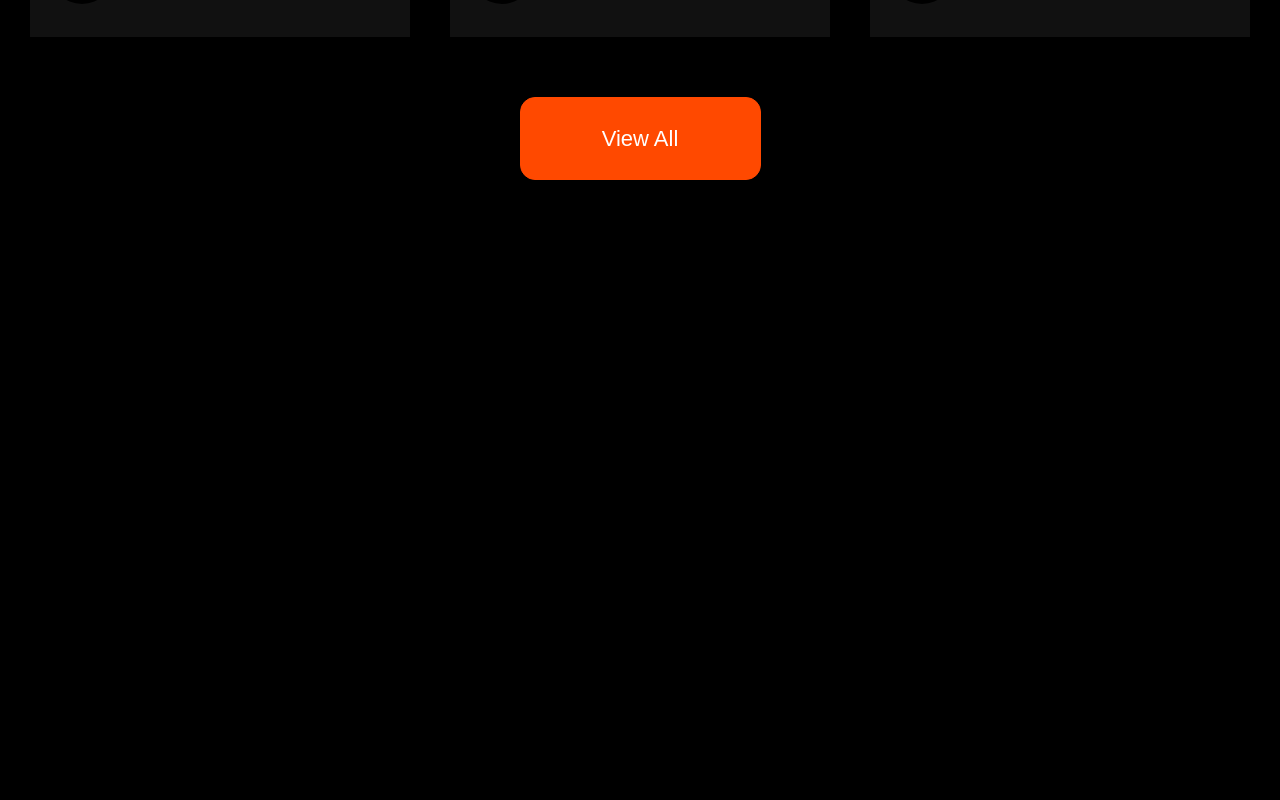
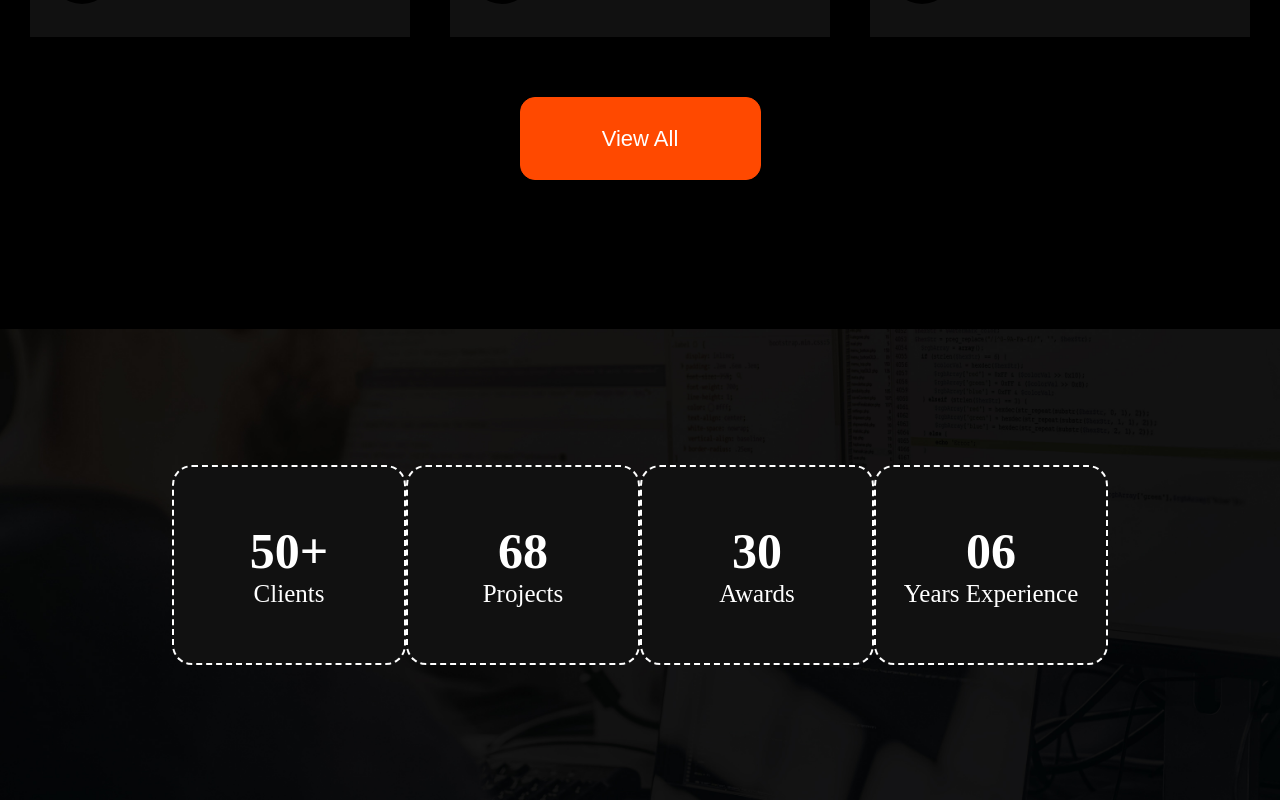
Before and after one commit to Sami-20s/coder-portfolio__react, a React (Create React App) app: page / in a window 1280 px wide. Shown: the part 2118-2918 px from the top of the page. Before the commit the page ends 2397 px from the top, so only its background shows below. Built offline with nearby package versions, Linux system fonts and the light colour scheme.

Commit message:
🎈 points added

```diff
--- a/src/App.js
+++ b/src/App.js
@@ -1,9 +1,10 @@
 import React from "react";
 import "./style/style.scss";
-import Nav from "./components/Nav.jsx";
-import Header from "./components/Header.jsx";
-import About from "./components/About.jsx";
+import Nav from "./components/Nav";
+import Header from "./components/Header";
+import About from "./components/About";
 import Services from "./components/Services";
+import Points from "./components/Points";
 
 function App() {
     const name = "Mr. John Weary";
@@ -16,6 +17,7 @@ function App() {
             <article>
                 <About />
                 <Services />
+                <Points />
             </article>
         </>
     );
--- /dev/null
+++ b/src/components/Points.jsx
@@ -0,0 +1,28 @@
+import React from "react";
+const pointsList = [
+    { id: 1, number: "50+", title: "Clients" },
+    { id: 2, number: "68", title: "Projects" },
+    { id: 3, number: "30", title: "Awards" },
+    { id: 4, number: "06", title: "Years Experience" },
+];
+const Points = () => {
+    return (
+        <>
+            <section id="points">
+                <div className="points__wrapper container">
+                    {pointsList.map(el => {
+                        const { id, number, title } = el;
+                        return (
+                            <div className="points__wrapper__item" key={id}>
+                                <h4>{number}</h4>
+                                <p>{title}</p>
+                            </div>
+                        );
+                    })}
+                </div>
+            </section>
+        </>
+    );
+};
+
+export default Points;
--- a/src/style/general/_general.scss
+++ b/src/style/general/_general.scss
@@ -25,6 +25,3 @@ a:visited {
     width: 100%;
     padding: 0 172px;
 }
-#fofy {
-    fill: red;
-}
--- /dev/null
+++ b/src/style/points/_points.scss
@@ -0,0 +1,37 @@
+#points {
+    width: 100%;
+    height: 471px;
+    background-size: cover;
+    background-image: url("./points-backgroud.jpg");
+    margin-top: 50px;
+    .points__wrapper {
+        display: flex;
+        align-items: center;
+        justify-content: space-between;
+        width: 100%;
+        height: 471px;
+        &__item {
+            display: flex;
+            flex-direction: column;
+            justify-content: center;
+            align-items: center;
+            width: 245px;
+            height: 200px;
+            border: dashed 2px $white;
+            border-radius: 20px;
+            background-color: $lightBlack;
+            cursor: pointer;
+            transition: all 0.3s ease;
+            &:hover {
+                border-color: $orange;
+                background-color: $orange;
+            }
+            h4 {
+                @include par(50px, 700, $white);
+            }
+            p {
+                @include par(25px, 400, $white);
+            }
+        }
+    }
+}
--- a/src/style/style.scss
+++ b/src/style/style.scss
@@ -4,3 +4,4 @@
 @import "header/header";
 @import "about/about";
 @import "services/services";
+@import "points/points";
```
Also changed, not shown: src/style/points/points-backgroud.jpg (added).
